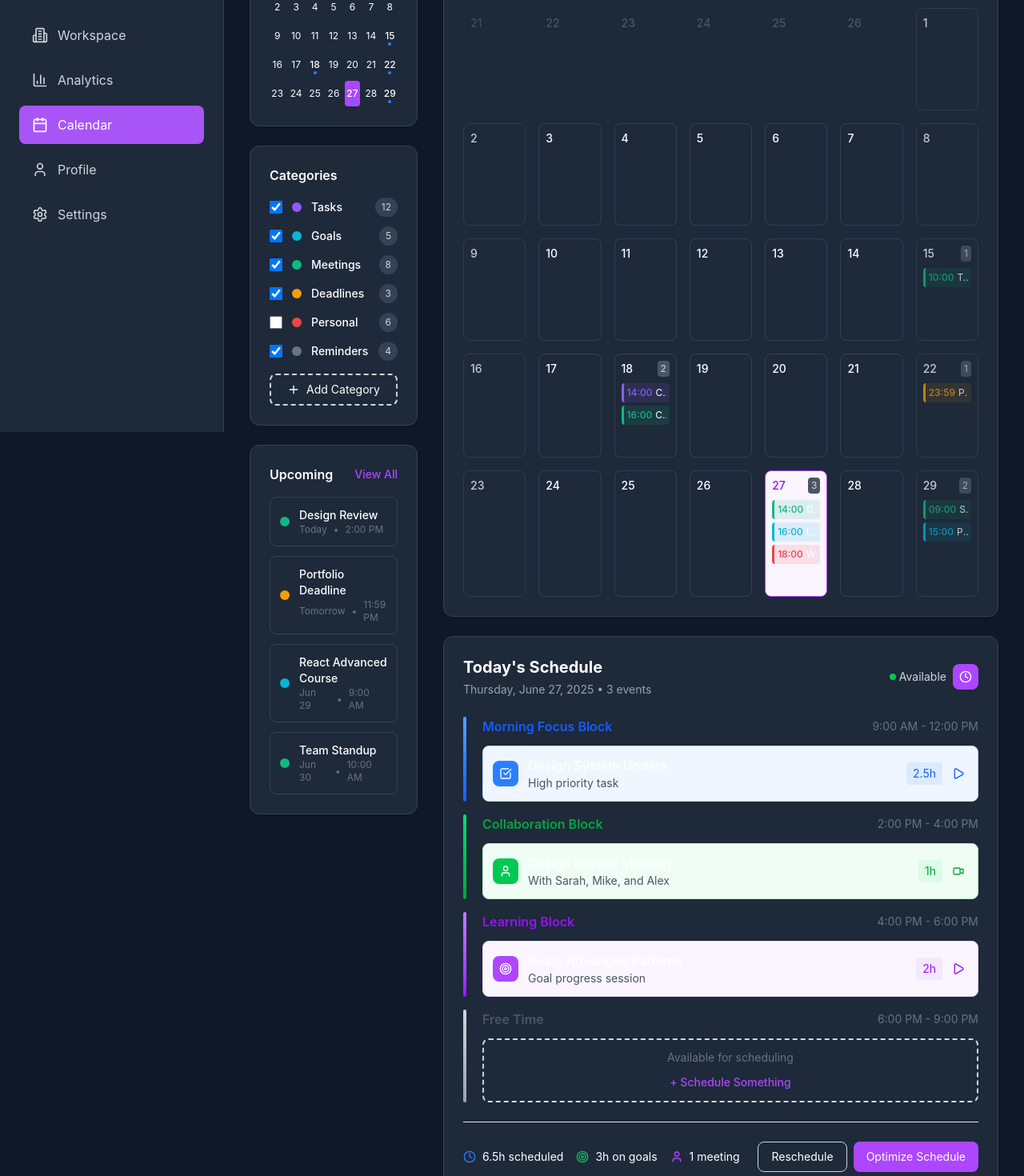
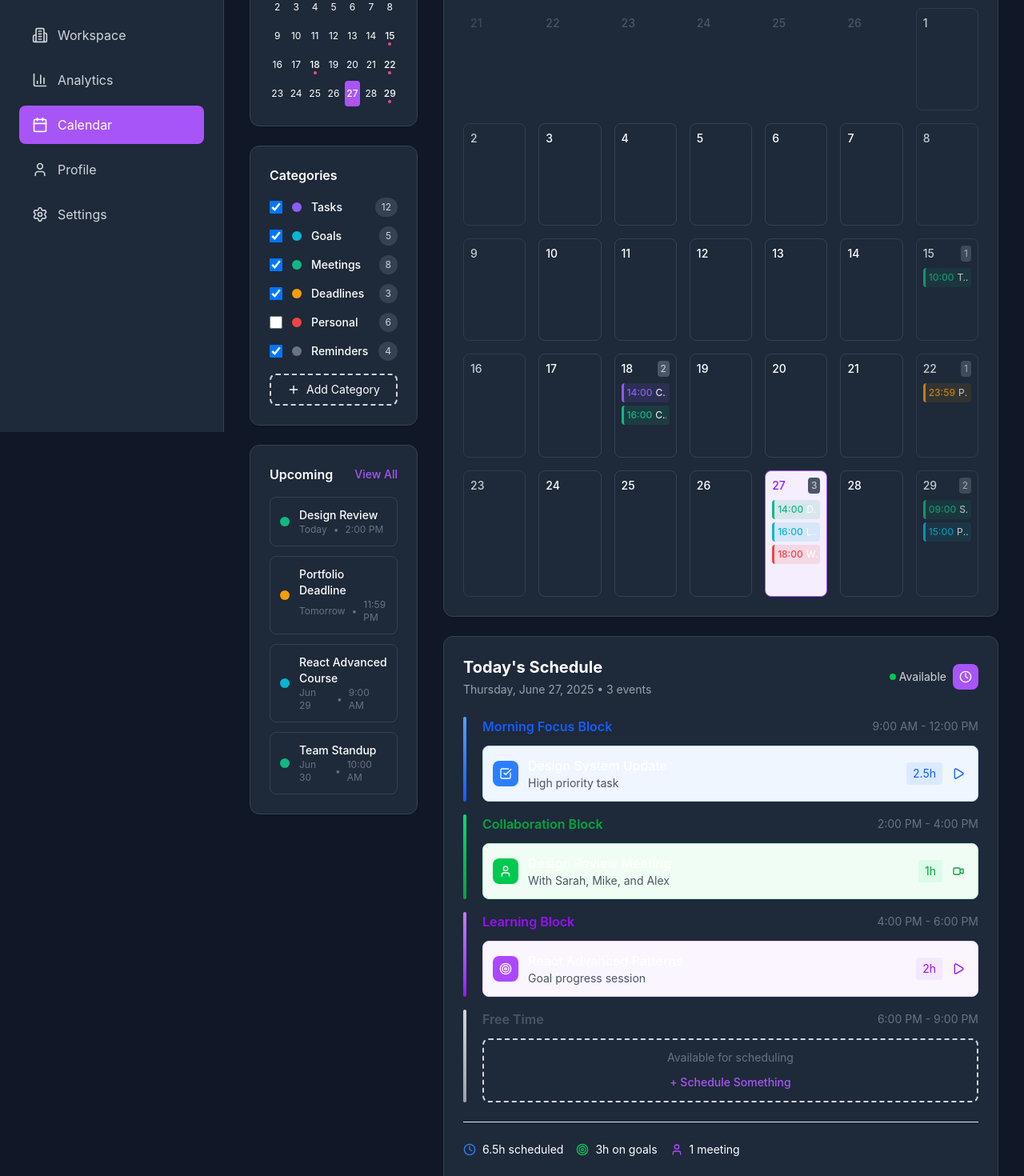
Before and after one commit to Regestrac/Master-Management-Frontend, a React (Vite) app: page /calendar in a window 1280 px wide. Shown: the part 260-1730 px from the top of the page at 80% size. Built offline with nearby package versions, Linux system fonts and the light colour scheme; no server answers.

Commit message:
Added spport for accent colors in calendar page.

```diff
--- a/src/components/Calendar/CalendarCategories.tsx
+++ b/src/components/Calendar/CalendarCategories.tsx
@@ -28,7 +28,7 @@
                 type='checkbox'
                 checked={category.visible}
                 onChange={() => { }}
-                className='w-4 h-4 text-purple-600 rounded focus:ring-purple-500'
+                className='w-4 h-4 text-primary-600 rounded focus:ring-primary-500'
               />
               <div className='w-3 h-3 rounded-full' style={{ backgroundColor: category.color }} />
               <span className='text-sm font-medium'>{category.name}</span>
@@ -44,7 +44,7 @@
         ))}
       </div>
 
-      <button className='w-full mt-4 flex items-center justify-center space-x-2 py-2 border-2 border-dashed border-gray-300 rounded-lg hover:border-purple-500 transition-colors'>
+      <button className='w-full mt-4 flex items-center justify-center space-x-2 py-2 border-2 border-dashed border-gray-300 rounded-lg hover:border-primary-500 transition-colors'>
         <Plus className='w-4 h-4' />
         <span className='text-sm'>Add Category</span>
       </button>
--- a/src/components/Calendar/MainCalendar.tsx
+++ b/src/components/Calendar/MainCalendar.tsx
@@ -76,14 +76,14 @@
                 <div
                   key={i}
                   className={`min-h-32 p-2 border rounded-lg transition-all hover:shadow-md cursor-pointer ${isToday
-                    ? 'border-purple-500 bg-purple-50 dark:bg-purple-900/20'
+                    ? 'border-primary-500 bg-primary-50 dark:bg-primary-900/20'
                     : isCurrentMonth
                       ? `${darkMode ? 'border-gray-700 bg-gray-750 hover:bg-gray-700' : 'border-gray-200 bg-white hover:bg-gray-50'}`
                       : `${darkMode ? 'border-gray-800 bg-gray-800' : 'border-gray-100 bg-gray-50'}`} ${isWeekend ? 'opacity-75' : ''}`}
                 >
                   <div className='flex items-center justify-between mb-2'>
                     <span className={`text-sm font-medium ${isToday
-                      ? 'text-purple-600'
+                      ? 'text-primary-600'
                       : isCurrentMonth
                         ? ''
                         : `${darkMode ? 'text-gray-600' : 'text-gray-400'}`}`}
@@ -126,7 +126,7 @@
                   </div>
 
                   {/* Add Event Button */}
-                  <button className='w-full mt-2 py-1 text-xs opacity-0 hover:opacity-100 transition-opacity border-2 border-dashed border-gray-300 rounded hover:border-purple-500'>
+                  <button className='w-full mt-2 py-1 text-xs opacity-0 hover:opacity-100 transition-opacity border-2 border-dashed border-gray-300 rounded hover:border-primary-500'>
                     <Plus className='w-3 h-3 mx-auto' />
                   </button>
                 </div>
@@ -150,7 +150,7 @@
               <div className='w-2 h-2 bg-green-500 rounded-full' />
               <span className={darkMode ? 'text-gray-300' : 'text-gray-700'}>Available</span>
             </div>
-            <button className='p-2 rounded-lg bg-purple-500 text-white hover:bg-purple-600 transition-colors'>
+            <button className='p-2 rounded-lg bg-primary-500 text-white hover:bg-primary-600 transition-colors'>
               <Clock className='w-4 h-4' />
             </button>
           </div>
@@ -261,7 +261,7 @@
               <div className='p-3 rounded-lg border-2 border-dashed border-gray-300 dark:border-gray-600'>
                 <div className='text-center'>
                   <p className='text-sm text-gray-500 mb-2'>Available for scheduling</p>
-                  <button className='text-purple-500 hover:text-purple-600 text-sm font-medium'>
+                  <button className='text-primary-500 hover:text-primary-600 text-sm font-medium'>
                     + Schedule Something
                   </button>
                 </div>
@@ -271,7 +271,7 @@
         </div>
 
         {/* Schedule Actions */}
-        <div className='flex items-center justify-between mt-6 pt-6 border-t border-gray-200 dark:border-gray-700'>
+        <div className='flex items-center justify-between mt-6 pt-6 border-t border-gray-200 dark:border-gray-700 flex-wrap gap-6'>
           <div className='flex items-center space-x-4 text-sm'>
             <div className='flex items-center space-x-2'>
               <Clock className='w-4 h-4 text-blue-500' />
@@ -290,7 +290,7 @@
             <button className='px-4 py-2 border border-gray-300 rounded-lg hover:bg-gray-50 dark:hover:bg-gray-700 transition-colors text-sm'>
               Reschedule
             </button>
-            <button className='px-4 py-2 bg-purple-500 text-white rounded-lg hover:bg-purple-600 transition-colors text-sm'>
+            <button className='px-4 py-2 bg-primary-500 text-white rounded-lg hover:bg-primary-600 transition-colors text-sm'>
               Optimize Schedule
             </button>
           </div>
--- a/src/components/Calendar/MiniCalendar.tsx
+++ b/src/components/Calendar/MiniCalendar.tsx
@@ -40,14 +40,14 @@
             <button
               key={i}
               className={`relative h-8 rounded flex items-center justify-center transition-colors ${isToday
-                ? 'bg-purple-500 text-white font-medium'
+                ? 'bg-primary-500 text-white font-medium'
                 : isCurrentMonth
                   ? `${darkMode ? 'hover:bg-gray-700' : 'hover:bg-gray-100'} ${hasEvents ? 'font-medium' : ''}`
                   : `${darkMode ? 'text-gray-600' : 'text-gray-400'}`}`}
             >
               {dayNumber > 0 ? (dayNumber <= 30 ? dayNumber : dayNumber - 30) : 26 + dayNumber}
               {hasEvents && (
-                <div className='absolute bottom-1 left-1/2 transform -translate-x-1/2 w-1 h-1 bg-blue-500 rounded-full' />
+                <div className='absolute bottom-1 left-1/2 transform -translate-x-1/2 w-1 h-1 bg-secondary-500 rounded-full' />
               )}
             </button>
           );
--- a/src/components/Calendar/UpcomingEvents.tsx
+++ b/src/components/Calendar/UpcomingEvents.tsx
@@ -7,7 +7,7 @@
     <div className={`${darkMode ? 'bg-gray-800 border-gray-700' : 'bg-white border-gray-200'} rounded-xl p-6 border shadow-sm`}>
       <div className='flex items-center justify-between mb-4'>
         <h4 className='font-semibold'>Upcoming</h4>
-        <button className='text-purple-500 hover:text-purple-600 text-sm font-medium'>View All</button>
+        <button className='text-primary-500 hover:text-primary-600 text-sm font-medium'>View All</button>
       </div>
       <div className='space-y-3'>
         {[
```
